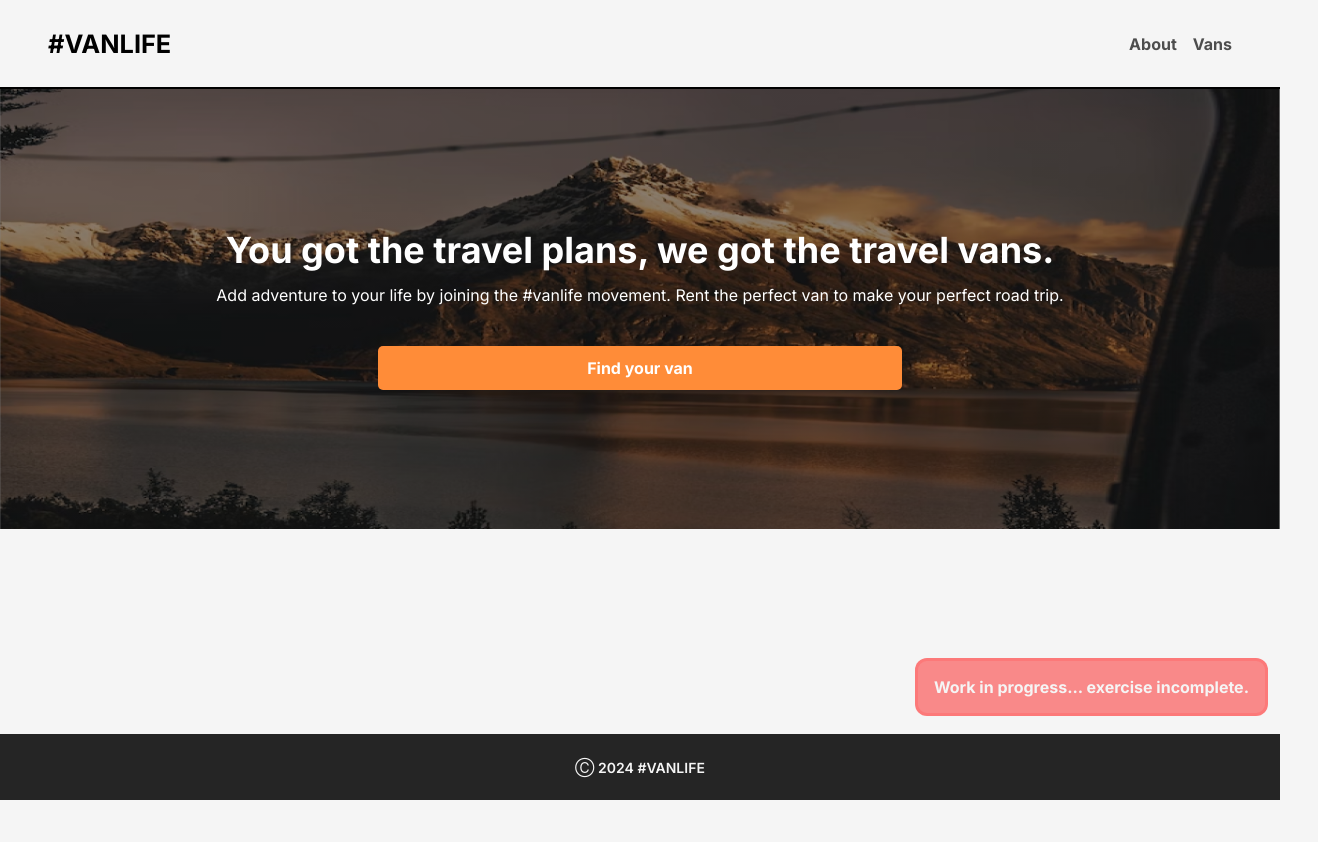
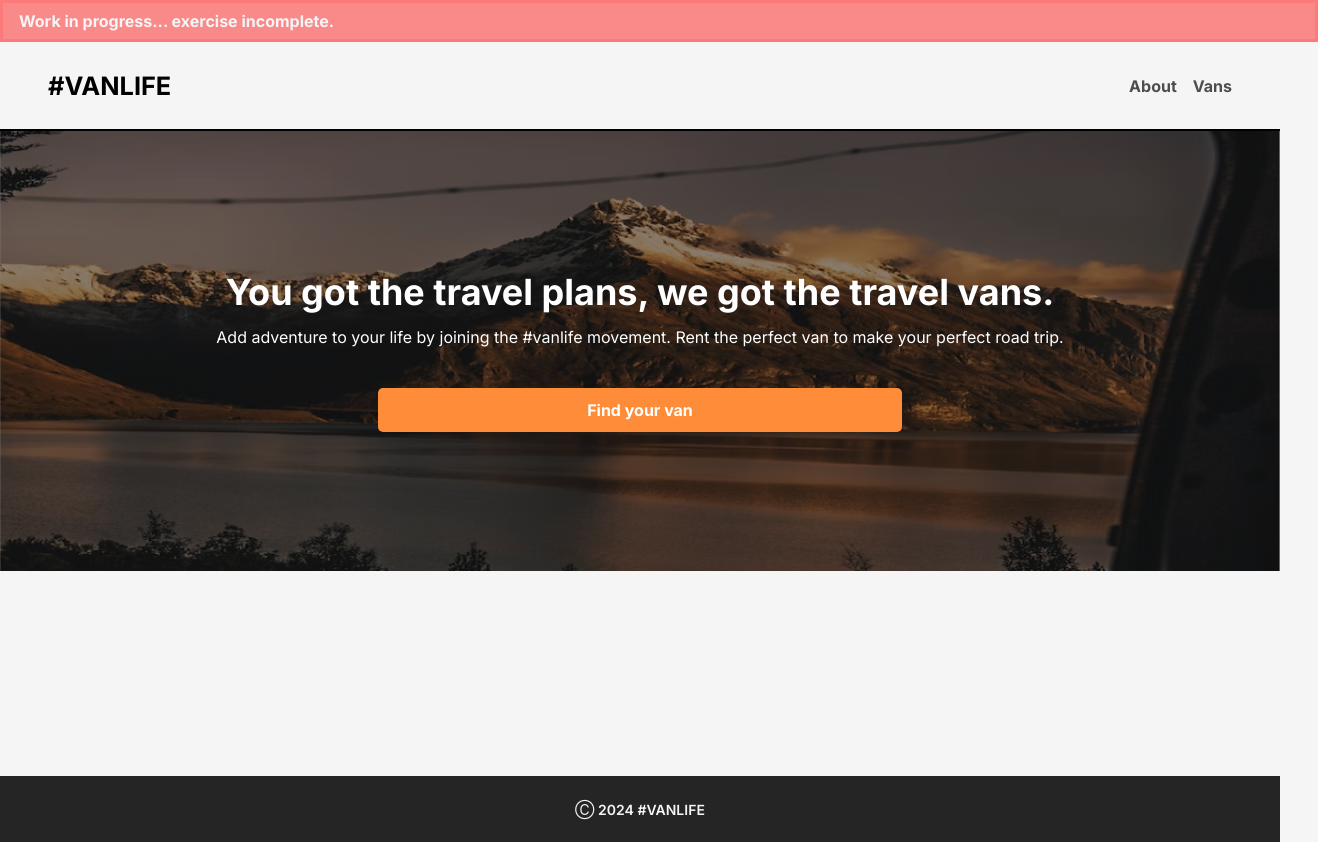
Before and after one commit to MadHapps/Module-11---Van-Life, a React (Vite) app: page / in a window 1280 px wide. Shown: the whole page, 1318 px wide, since content can reach past the window. Before the commit the page ends 800 px from the top, so only its background shows below. Built offline with nearby package versions, Linux system fonts and the light colour scheme.

Commit message:
Moved work in progress message from bottom of the screen to the top as a banner

```diff
--- a/index.html
+++ b/index.html
@@ -11,10 +11,10 @@
 </head>
 
 <body>
-  <div id="root"></div>
   <div class="wip-wrapper">
     <h4>Work in progress... exercise incomplete.</h4>
   </div>
+  <div id="root"></div>
   <script type="module" src="/src/main.jsx"></script>
 </body>
 
--- a/src/index.css
+++ b/src/index.css
@@ -15,17 +15,12 @@ body {
 }
 
 .wip-wrapper {
-  position: absolute;
-  bottom: 0;
-  right: 0;
   display: flex;
-  width: fit-content;
+  width: 100%;
   height: fit-content;
-  padding: 1em;
+  padding: .5em 1em;
   background-color: rgba(255, 0, 0, 0.438);
   color: #F5F5F5;
   border: 3px solid rgba(255, 100, 100, 0.438);
   font-weight: 100;
-  border-radius: .75em;
-  margin: 5.25em .75em;
 }
```
